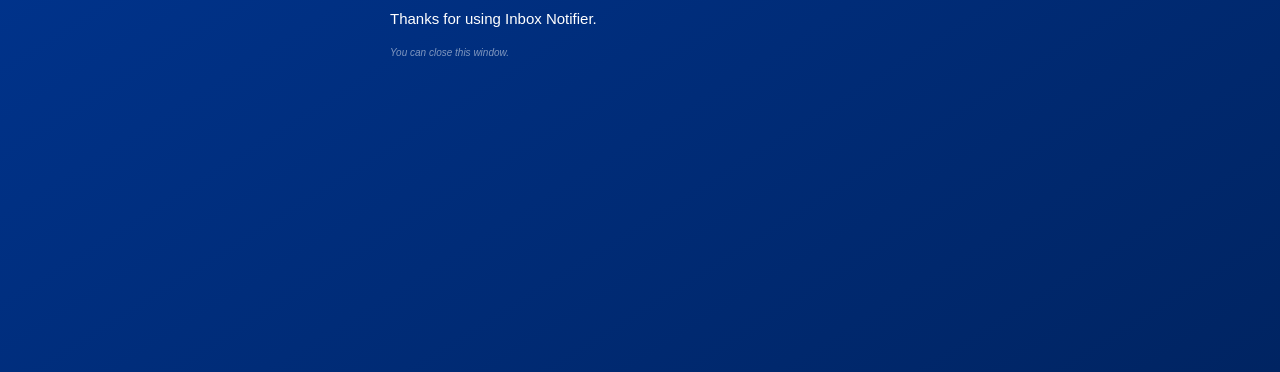
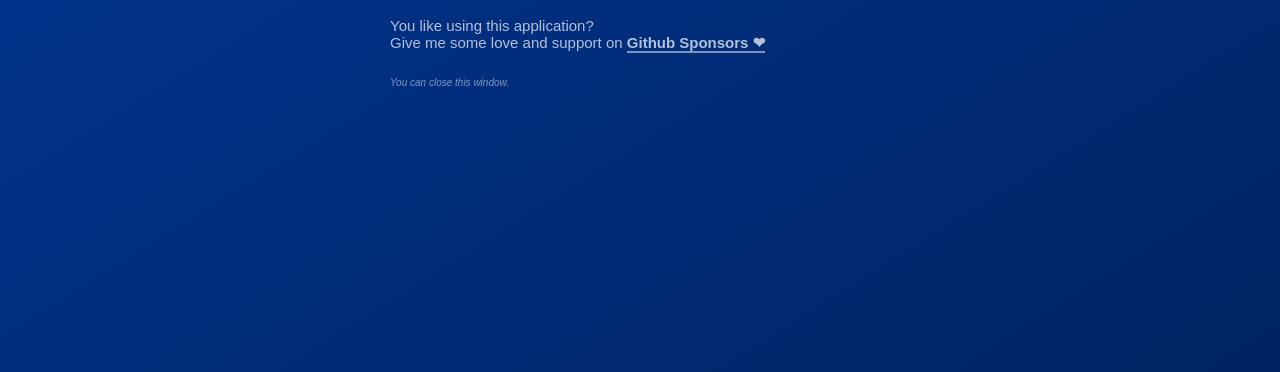
Before and after one commit to xavierfoucrier/inbox-notifier, a plain HTML site: page code/Resources/oauth/message.html in a window 1280 px wide. Shown: the part 428-800 px from the top of the page. Drawn offline with Linux system fonts and the light colour scheme.

Commit message:
Add Github Sponsors to the OAuth message

```diff
--- a/code/Resources/oauth/message.html
+++ b/code/Resources/oauth/message.html
@@ -31,6 +31,18 @@
         user-select: none;
       }
 
+      a {
+        color: inherit;
+        text-decoration: none;
+        font-weight: bold;
+        border-bottom: 2px solid rgba(255, 255, 255, 0.7);
+        transition: border-color 200ms ease;
+      }
+
+      a:hover {
+        border-color: #fff;
+      }
+
       small {
         font-size: 10px;
         opacity: 0.5;
@@ -43,6 +55,11 @@
       .message {
         display: none;
       }
+
+      .sponsors {
+        opacity: 0.7;
+        margin: 20px 0;
+      }
     </style>
     <div class="box">
       <div class="lang-fr">
@@ -50,6 +67,7 @@
           <h1>Félicitations ! ✨</h1>
           <p>Inbox Notifier est désormais associé à votre compte Gmail et fonctionne avec les autres applications en arrière-plan sur votre ordinateur.</p>
           <p>Merci d'utiliser Inbox Notifier.</p>
+          <p class="sponsors">Vous aimez cette application ?<br>Soutenez ce projet sur <a href="https://github.com/sponsors/xavierfoucrier" target="_blank" rel="noopener">Github Sponsors ❤</a></p>
           <small><em>Vous pouvez fermer cette fenêtre.</em></small>
         </div>
         <div class="message error">
@@ -63,6 +81,7 @@
           <h1>Congratulations! ✨</h1>
           <p>Inbox Notifier is now linked to your Gmail account and is running with other background applications on your computer.</p>
           <p>Thanks for using Inbox Notifier.</p>
+          <p class="sponsors">You like using this application?<br>Give me some love and support on <a href="https://github.com/sponsors/xavierfoucrier" target="_blank" rel="noopener">Github Sponsors ❤</a></p>
           <small><em>You can close this window.</em></small>
         </div>
         <div class="message error">
@@ -76,6 +95,7 @@
           <h1>Herzlichen Glückwunsch! ✨</h1>
           <p>Posteingang Mitteilungspflichtiger, der eine Bewertung von Google Mail und einer Bewertung von Anträgen auf Erteilung eines Bestätigungsvermerks für den Bestätigungsvermerk abgibt.</p>
           <p>Vielen Dank, dass Sie Inbox Notifier verwenden.</p>
+          <p class="sponsors">Sie nutzen diese Anwendung gerne?<br>Unterstütze dieses Projekt auf <a href="https://github.com/sponsors/xavierfoucrier" target="_blank" rel="noopener">Github Sponsors ❤</a></p>
           <small><em>Sie können dieses Fenster schließen.</em></small>
         </div>
         <div class="message error">
@@ -89,6 +109,7 @@
           <h1>Поздравляем! ✨</h1>
           <p>Inbox Notifier теперь связан с вашей учётной записью Gmail и работает с другими фоновыми приложениями на вашем компьютере.</p>
           <p>Спасибо за использование Inbox Notifier.</p>
+          <p class="sponsors">Вам нравится использовать это приложение?<br>Поддержите этот проект на <a href="https://github.com/sponsors/xavierfoucrier" target="_blank" rel="noopener">Github Sponsors ❤</a></p>
           <small><em>Вы можете закрыть это окно.</em></small>
         </div>
         <div class="message error">
```
